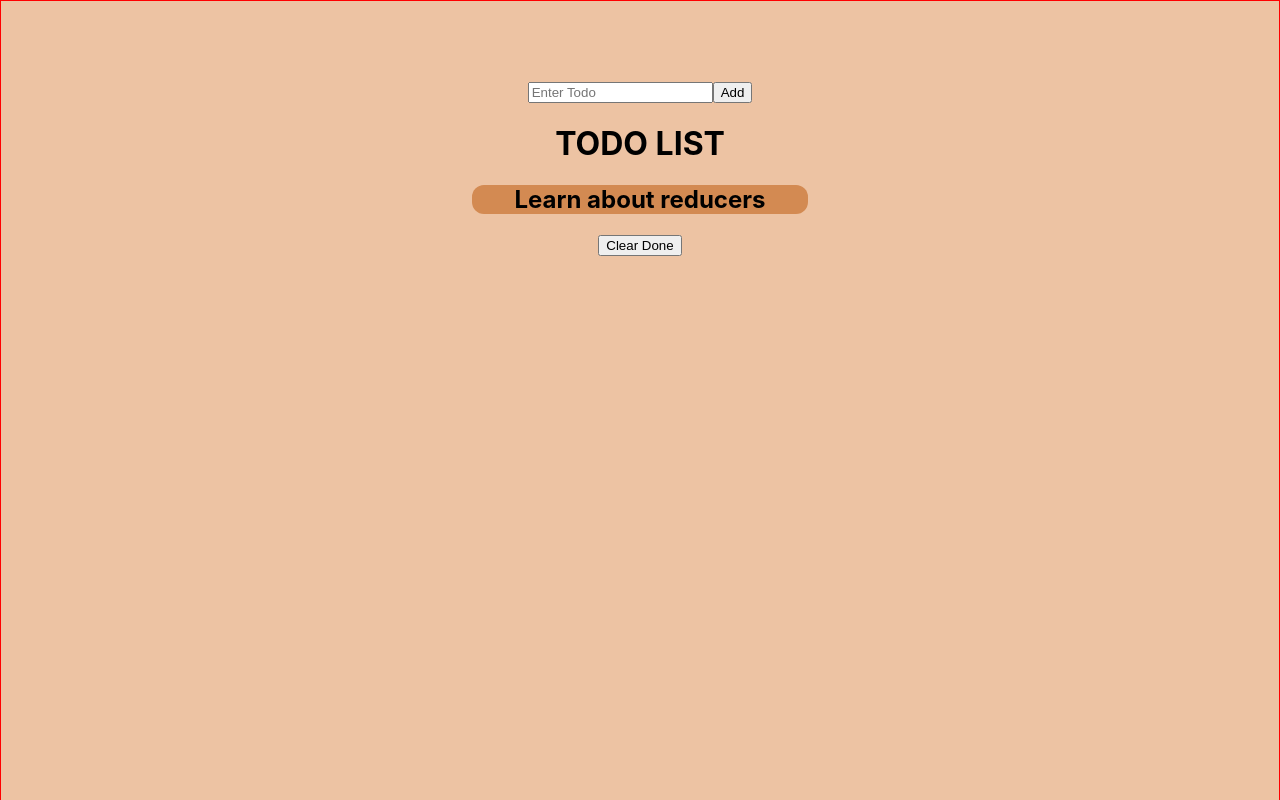
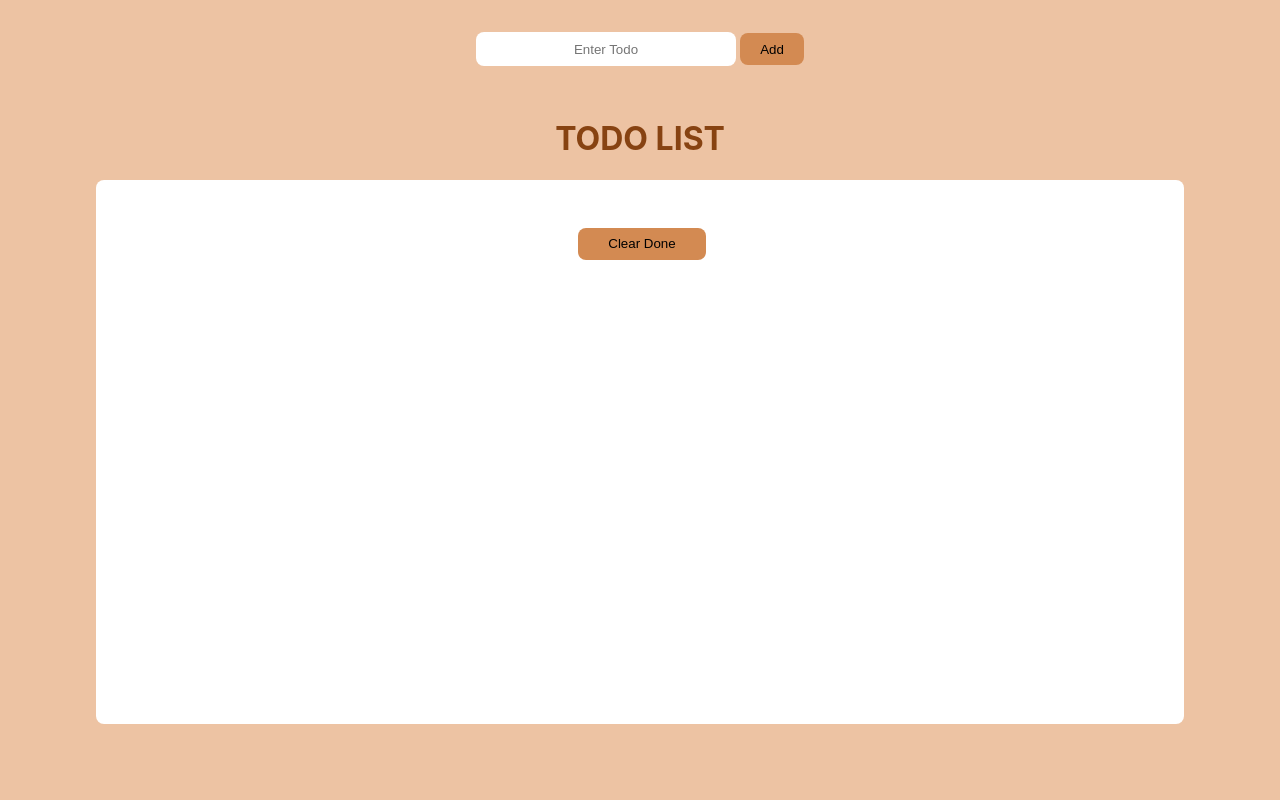
Before and after one commit to bloominstituteoftechnology/reducer-todo, a React (Create React App) app in the folder reducer-todo/: page / in a window 1280 px wide. Shown: the top 800 px of the page. Built offline with nearby package versions, Linux system fonts and the light colour scheme; the HTML template or start-up script is replaced by a standard one.

Commit message:
Styling updates including form input, list display and button radius and colors

```diff
--- a/reducer-todo/src/App.css
+++ b/reducer-todo/src/App.css
@@ -1,28 +1,41 @@
 .App {
   text-align: center;
-  border: 1px solid red;
   height: 100vh;
-  padding: 5rem;
   background: #edc3a3;
 }
 
-.App-logo {
-  height: 40vmin;
+h1{
+  color: #874312;
 }
 
-.App-header {
-  background-color: #282c34;
-  min-height: 100vh;
-  display: flex;
-  flex-direction: column;
-  align-items: center;
-  justify-content: center;
-  font-size: calc(10px + 2vmin);
-  color: white;
+.todoFormParent{
+  padding: 2rem 0;
 }
 
-.App-link {
-  color: #09d3ac;
+input{
+  border-radius: 0.5rem;
+  width: 20%;
+  height: 2rem;
+  border: 0px;
+  text-align: center;
+}
+
+input:focus {
+  outline: none;
+}
+
+.addButton{
+  width: 4rem;
+  height: 2rem;
+  border: 0px;
+  border-radius: 0.5rem;
+  margin-left: 0.25rem;
+  cursor: pointer;
+  background-color: #D38A52;
+}
+
+.addButton:hover{
+  color:white;
 }
 
 .addedTask{
@@ -30,6 +43,16 @@
   /* border: 2px solid black; */
 }
 
+.listParent{
+  /* border: 1px solid black; */
+  border-radius: 0.5rem;
+  width: 80%;
+  height: 60%;
+  margin: 0 auto;
+  background-color: white;
+  padding: 2rem;
+  overflow: auto;
+}
 .item {
   background-color: #d38a52;
   width: 30%;
@@ -48,3 +71,14 @@
 li{
   list-style: none;
 }
+
+.clearButton{
+  width: 8rem;
+  height: 2rem;
+  border: 0px;
+  border-radius: 0.5rem;
+  margin-left: 0.25rem;
+  cursor: pointer;
+  background-color: #D38A52;
+
+}
--- a/reducer-todo/src/App.js
+++ b/reducer-todo/src/App.js
@@ -1,20 +1,18 @@
-import React, {useReducer} from 'react';
+import React, { useReducer } from 'react';
 import './App.css';
 import TodoList from './Components/TodoList';
 import TodoForm from './Components/TodoForm';
-import {initialState, todoReducer} from './Components/reducers/reducer';
+import { initialState, todoReducer } from './Components/reducers/reducer';
 
 
 function App() {
-  const [state, dispatch] = useReducer(todoReducer,initialState);
-
-
-
+  const [state, dispatch] = useReducer(todoReducer, initialState);
 
   return (
     <div className="App">
-      <TodoForm dispatch={dispatch}/>
-      <TodoList state={state}  dispatch={dispatch}/>
+      <TodoForm dispatch={dispatch} />
+      <h1>TODO LIST</h1>
+      <TodoList state={state} dispatch={dispatch} />
     </div>
   );
 }
--- a/reducer-todo/src/Components/TodoForm.js
+++ b/reducer-todo/src/Components/TodoForm.js
@@ -1,21 +1,21 @@
-import React, {useState} from 'react';
+import React, { useState } from 'react';
+
+
 const TodoForm = (props) => {
     const [newTodo, setNewTodo] = useState("");
 
     const handleChanges = event => {
-       setNewTodo(event.target.value);
+        setNewTodo(event.target.value);
     };
 
     const handleSubmit = event => {
         event.preventDefault();
-        props.dispatch({type:'ADD_TODO', payload: newTodo})
+        props.dispatch({ type: 'ADD_TODO', payload: newTodo })
         setNewTodo('');
     }
 
-
-
-    return(
-        <div>
+    return (
+        <div className="todoFormParent">
             <form onSubmit={handleSubmit} >
                 <input
                     type="text"
@@ -24,7 +24,7 @@ const TodoForm = (props) => {
                     onChange={handleChanges}
                     placeholder="Enter Todo"
                 />
-                <button> Add </button>
+                <button className="addButton"> Add </button>
             </form>
 
         </div>
--- a/reducer-todo/src/Components/TodoList.js
+++ b/reducer-todo/src/Components/TodoList.js
@@ -1,5 +1,4 @@
 import React from 'react';
-// import { initialState, todoReducer } from './reducers/reducer';
 import Todo from './Todo';
 
 const TodoList = (props) => {
@@ -14,22 +13,19 @@ const TodoList = (props) => {
     // }
     const filterCompleted = (event) => {
         event.preventDefault();
-        props.dispatch({type: "CLEAR"})
-      }
+        props.dispatch({ type: "CLEAR" })
+    }
 
-    return(
-        <div>
-            <h1>TODO LIST</h1>
-            <h2 className="addedTask">
-                 {props.state.map((element) =>  {
-                    return <Todo key={element.id} dispatch={props.dispatch} element={element} toggleComplete={element.completed}/> })}
-            </h2>
-            <button onClick={filterCompleted}> Clear Done </button>
+    return (
+        <div className="listParent" >
+
+            <p className="addedTask">
+                {props.state.map((element) => {
+                    return <Todo key={element.id} dispatch={props.dispatch} element={element} toggleComplete={element.completed} />
+                })}
+            </p>
+            <button className="clearButton" onClick={filterCompleted}> Clear Done </button>
         </div>
     )
 }
-
 export default TodoList;
-//className={`item${}`}
-
-//className={`item${element.completed ? " Done" : ""}`}
--- a/reducer-todo/src/Components/reducers/reducer.js
+++ b/reducer-todo/src/Components/reducers/reducer.js
@@ -1,18 +1,18 @@
 
 export const initialState = [{
-    item: 'Learn about reducers',
+    item: '',
     completed: false,
     id: 3892987589
 }]
 
 
-export const todoReducer = (state,action) => {
+export const todoReducer = (state, action) => {
     // console.log(state)
-    switch(action.type){
+    switch (action.type) {
 
         case 'TOGGLE_DONE':
             return state.map((element) => {
-                if(element.id === action.payload) {
+                if (element.id === action.payload) {
                     return {
                         ...element,
                         completed: !element.completed
@@ -29,7 +29,7 @@ export const todoReducer = (state,action) => {
                 completed: false,
                 id: Date.now()
             }
-            return [...state,newTask]
+            return [...state, newTask]
 
         case "CLEAR":
             return state.filter(item => item.completed === false);
```
Also changed, not shown: reducer-todo/src/Components/Todo.js (+3 -4 lines).
